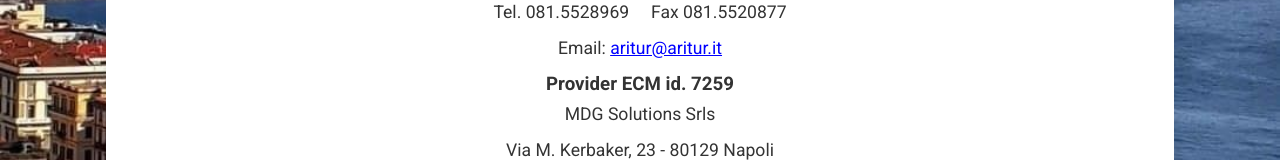
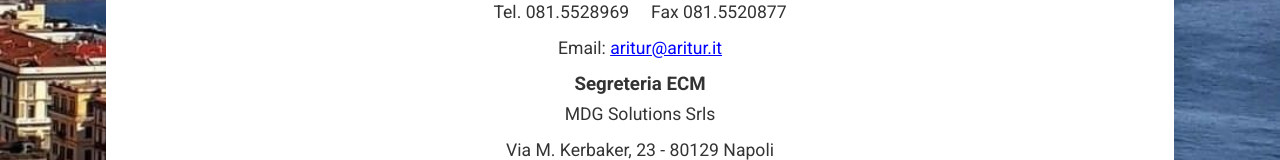
Before and after one commit to medicinaeiaoggiedomani/medicinaeiaoggiedomani.github.io, a plain HTML site: page index.html in a window 1280 px wide. Shown: the part 6090-6250 px from the top of the page. Drawn offline with Linux system fonts and the light colour scheme.

Commit message:
Update index.html

```diff
--- a/index.html
+++ b/index.html
@@ -632,7 +632,7 @@
           <p>Email: <a href="mailto:aritur@aritur.it" style="color: blue; text-decoration: underline;">aritur@aritur.it</a></p>
         </div>
         <div class="contact-block">
-          <h3>Provider ECM id. 7259</h3>
+          <h3>Segreteria ECM</h3>
           <p>MDG Solutions Srls</p>
           <p>Via M. Kerbaker, 23 - 80129 Napoli</p>
           <p>Tel. 389 9098429</p>
```
